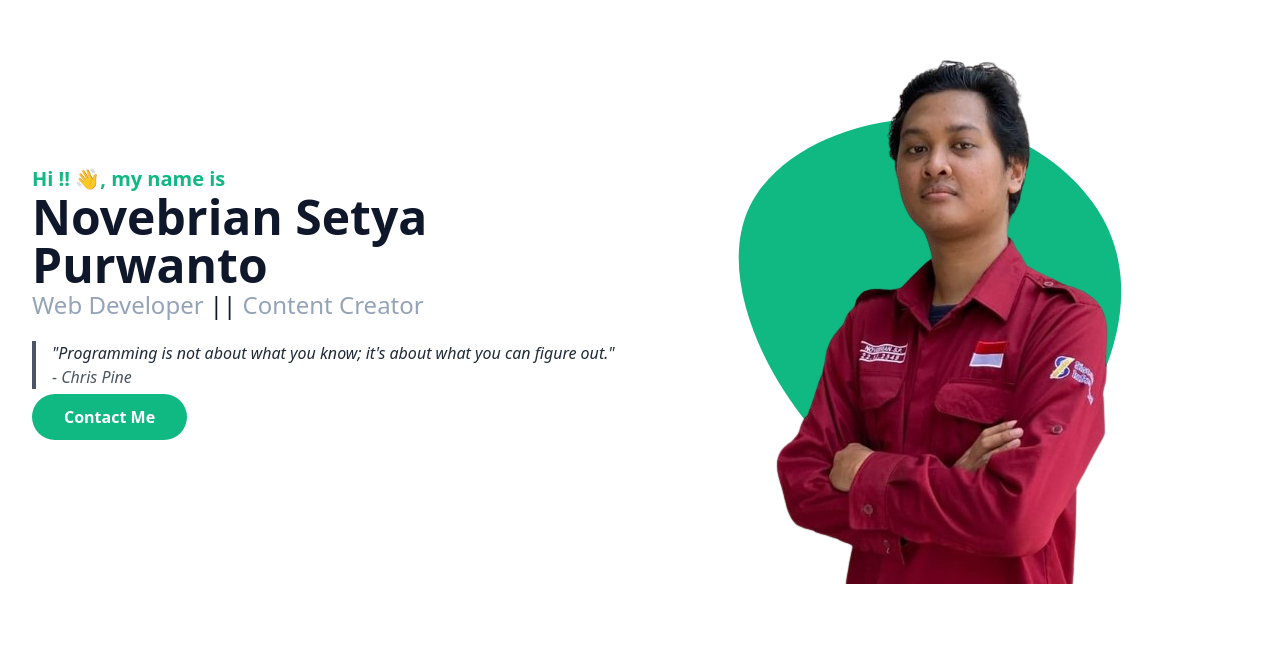
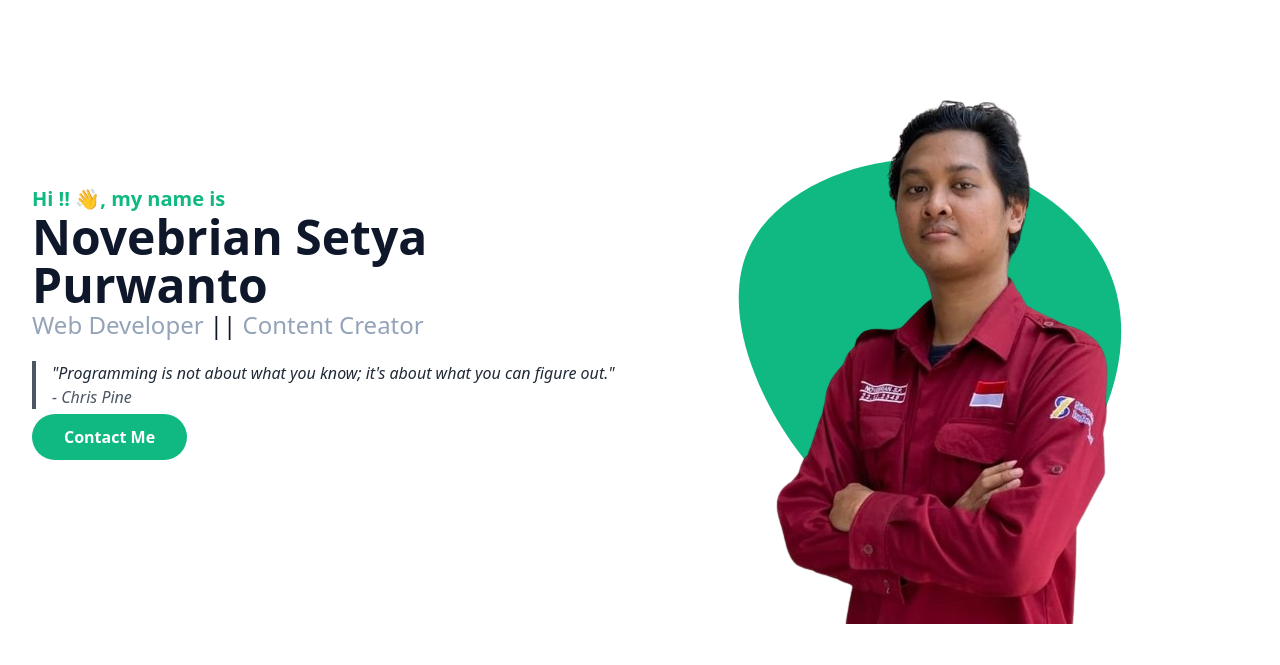
Before and after one commit to NovebrianSP/Portfolio, a website: page index.html in a window 1280 px wide. Shown: the part 135-800 px from the top of the page. Drawn offline with Linux system fonts and the light colour scheme.

Commit message:
Commit message

```diff
--- a/index.html
+++ b/index.html
@@ -33,7 +33,7 @@
 
                 <div class=" w-full self-end px-4 lg:w-1/2">
                     <div class="relative mt-10 lg:mt-9 lg:right-0">
-                        <img src="src/img/img.png" alt="Novebrian" class="max-w-full mx-auto" />
+                        <img src="src/img/img.png" alt="Novebrian" class="max-w-full mx-auto sm:pt-10" />
                         <span class="absolute -bottom-0 -z-10 left-1/2 -translate-x-1/2 md:scale-125">
                             <svg width="500" height="500" viewBox="0 0 200 200" xmlns="http://www.w3.org/2000/svg">
                                 <path fill="#10b981"
```
Also changed, not shown: src/output.css.
